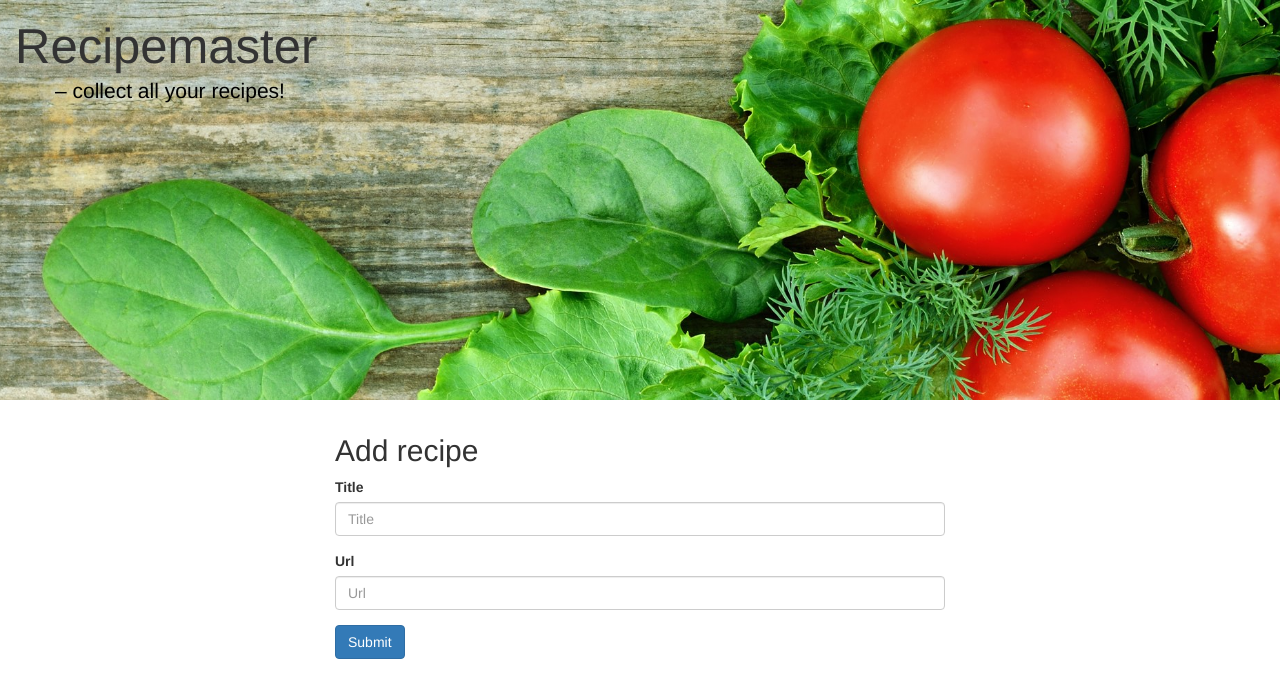
After one commit to frecar/recipemaster, a Django app: page /recipes/add/ in a window 1280 px wide. The commit adds this page. Shown: the top 698 px of the page. Run offline with Django 3.2, Linux system fonts and the light colour scheme; some libraries are stand-ins or nearby versions.

Commit message:
add add_recipe view

```diff
--- /dev/null
+++ b/recipemaster/recipes/forms.py
@@ -0,0 +1,8 @@
+from django.forms import ModelForm
+from recipemaster.recipes.models import Recipe
+
+
+class RecipeForm(ModelForm):
+    class Meta:
+        model = Recipe
+        fields = ['title', 'url']
--- /dev/null
+++ b/recipemaster/recipes/templates/recipes/add_recipe.html
@@ -0,0 +1,19 @@
+{% extends 'base.html' %}
+{% load bootstrap3 %}
+{% block content %}
+    <div class="row">
+        <div class="col-md-6 col-md-offset-3">
+            <h2>Add recipe</h2>
+
+            <form method="post">
+                {% csrf_token %}
+                {% bootstrap_form form %}
+                {% buttons %}
+                    <button type="submit" class="btn btn-primary">
+                        Submit
+                    </button>
+                {% endbuttons %}
+            </form>
+        </div>
+    </div>
+{% endblock %}
--- a/recipemaster/recipes/urls.py
+++ b/recipemaster/recipes/urls.py
@@ -5,5 +5,6 @@ from recipemaster.recipes import views
 urlpatterns = patterns(
     '',
     url(r'^$', views.index, name='index'),
-    url(r'^by-tag/(?P<slug>[\w-]+)/$', views.tag_filter, name='tag_filter')
+    url(r'^by-tag/(?P<slug>[\w-]+)/$', views.tag_filter, name='tag_filter'),
+    url(r'^add/$', views.add_recipe, name='add'),
 )
--- a/recipemaster/recipes/views.py
+++ b/recipemaster/recipes/views.py
@@ -1,6 +1,7 @@
-from django.shortcuts import render, get_object_or_404
+from django.contrib import messages
+from django.shortcuts import render, get_object_or_404, redirect
+from recipemaster.recipes.forms import RecipeForm
 from recipemaster.recipes.models import Recipe, Tag
-# Create your views here.
 
 
 def index(request):
@@ -14,3 +15,16 @@ def tag_filter(request, slug):
     recipes = Recipe.objects.filter(tags=tag).order_by('id')
     context = {'recipes': recipes}
     return render(request, 'recipes/index.html', context)
+
+
+def add_recipe(request):
+    form = RecipeForm()
+    if request.POST:
+        form = RecipeForm(request.POST)
+        if form.is_valid():
+            form.save()
+            messages.success(request, "Added recipe")
+            return redirect('recipes:index')
+    return render(request, 'recipes/add_recipe.html', {
+        'form': form
+    })
--- a/recipemaster/templates/base.html
+++ b/recipemaster/templates/base.html
@@ -1,5 +1,5 @@
 <!DOCTYPE html>
-{% load staticfiles %}
+{% load staticfiles bootstrap3 %}
 <html>
 
 <head>
@@ -23,11 +23,13 @@
 
 
     <div id="content" class="content">
+    {% bootstrap_messages %}
     {% block content %}
 
     {% endblock %}
     </div>
 </div>
+<script src="//cdnjs.cloudflare.com/ajax/libs/jquery/2.1.3/jquery.min.js"></script>
 <script src="//maxcdn.bootstrapcdn.com/bootstrap/3.3.4/js/bootstrap.min.js"></script>
 </body>
 </html>
--- a/requirements.txt
+++ b/requirements.txt
@@ -1,3 +1,4 @@
 django>=1.7,<1.8
 django-html5-colorfield==1.0
 django-autoslug==1.7.2
+django-bootstrap3==5.2.0
```
Also changed, not shown: recipemaster/settings.py (+9 -0 lines).
